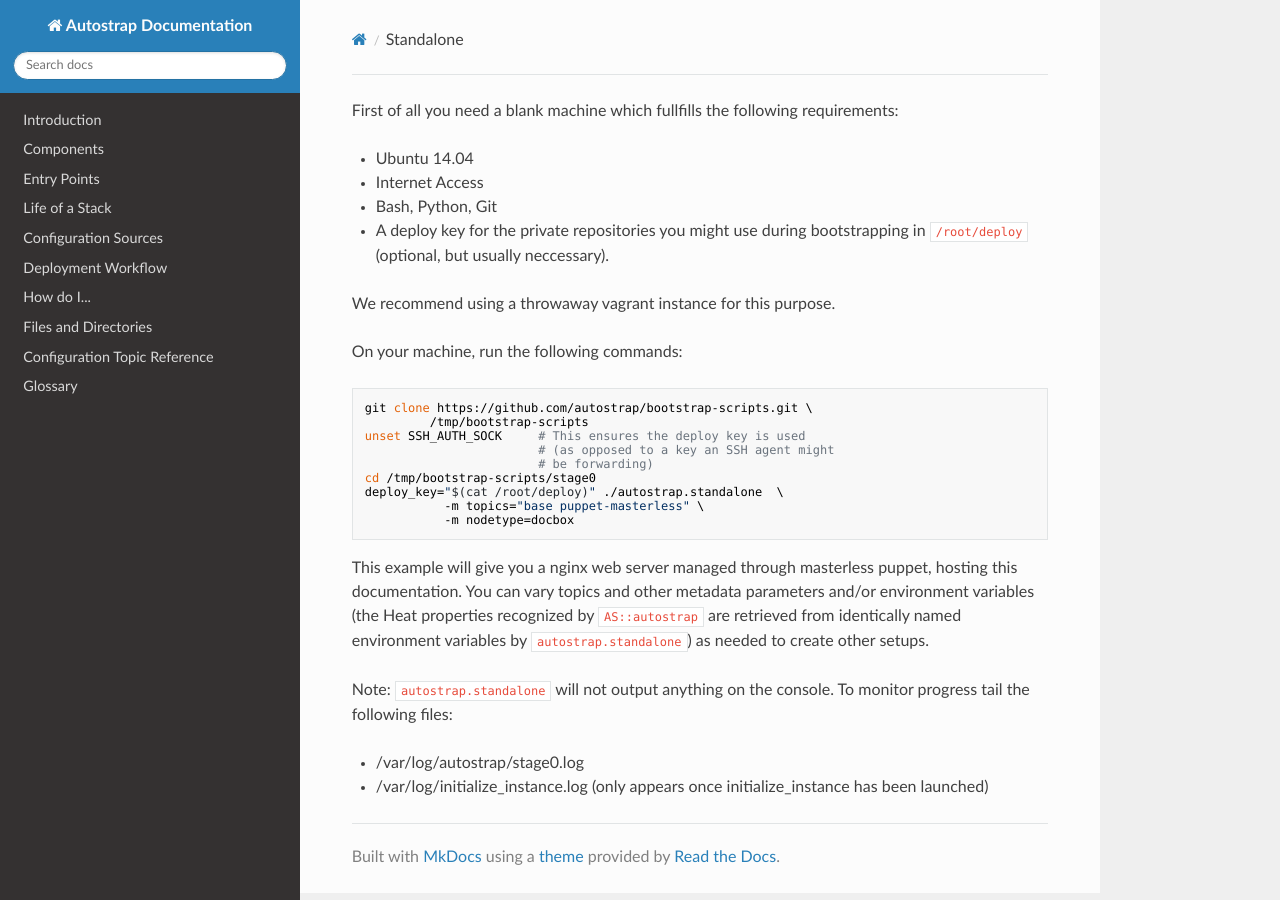
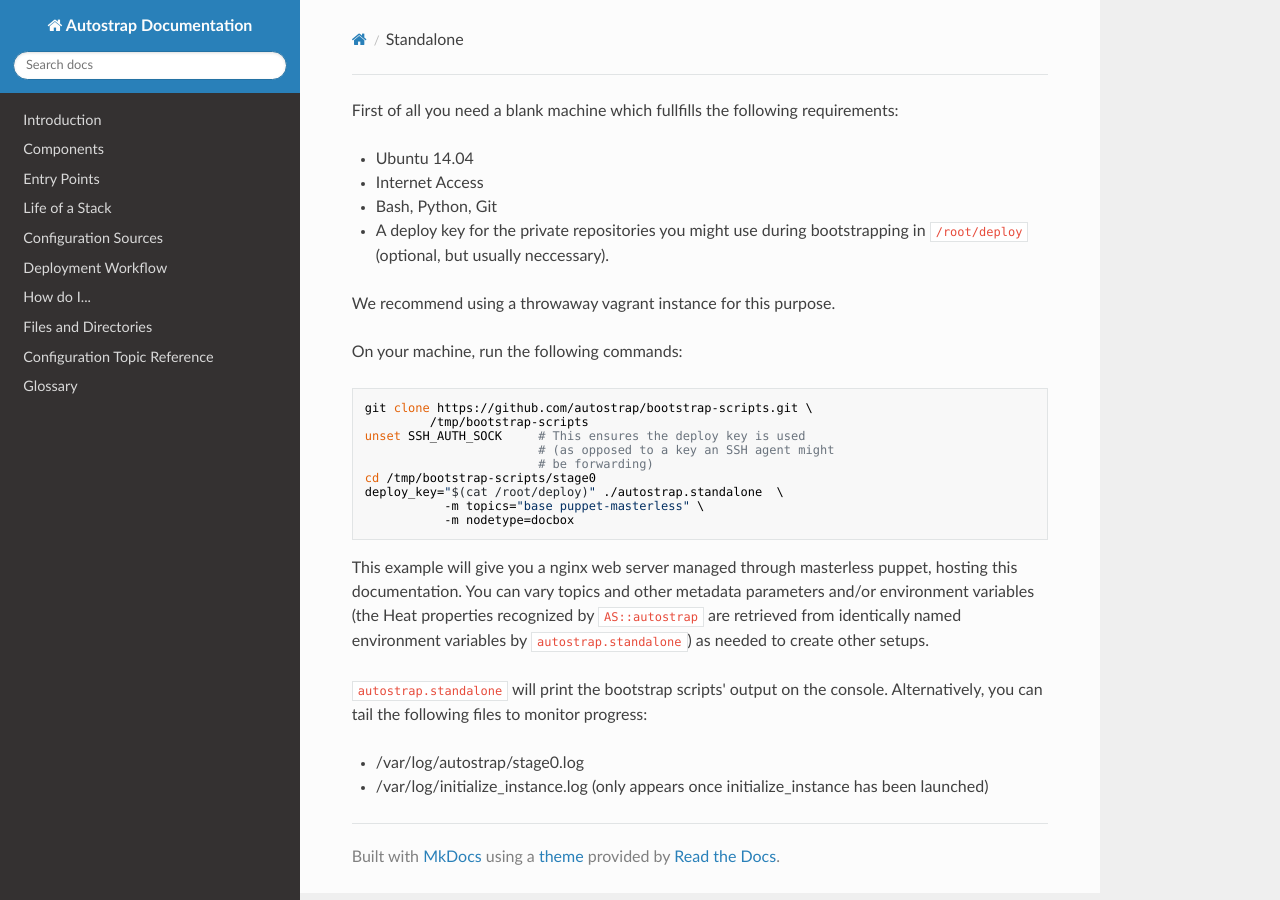
Before and after one commit to autostrap/autostrap-docs, an MkDocs documentation site: the page built from docs/howto/standalone.md, in a window 1280 px wide. Built offline with MkDocs 1.6.1, drawn with Linux system fonts in a browser that asks for light colours; nearby versions of some CDN libraries; old or Windows-style settings are respelled for this version of MkDocs.

Commit message:
Corrected information on autostrap.standalone console output.

```diff
--- a/docs/howto/standalone.md
+++ b/docs/howto/standalone.md
@@ -32,8 +32,8 @@ parameters and/or environment variables (the Heat properties recognized by
 `AS::autostrap` are retrieved from identically named environment variables by
 `autostrap.standalone`) as needed to create other setups.
 
-Note: `autostrap.standalone` will not output anything on the console. To
-monitor progress tail the following files:
+`autostrap.standalone` will print the bootstrap scripts' output on the console.
+Alternatively, you can tail the following files to monitor progress:
 
 * /var/log/autostrap/stage0.log
 
```
